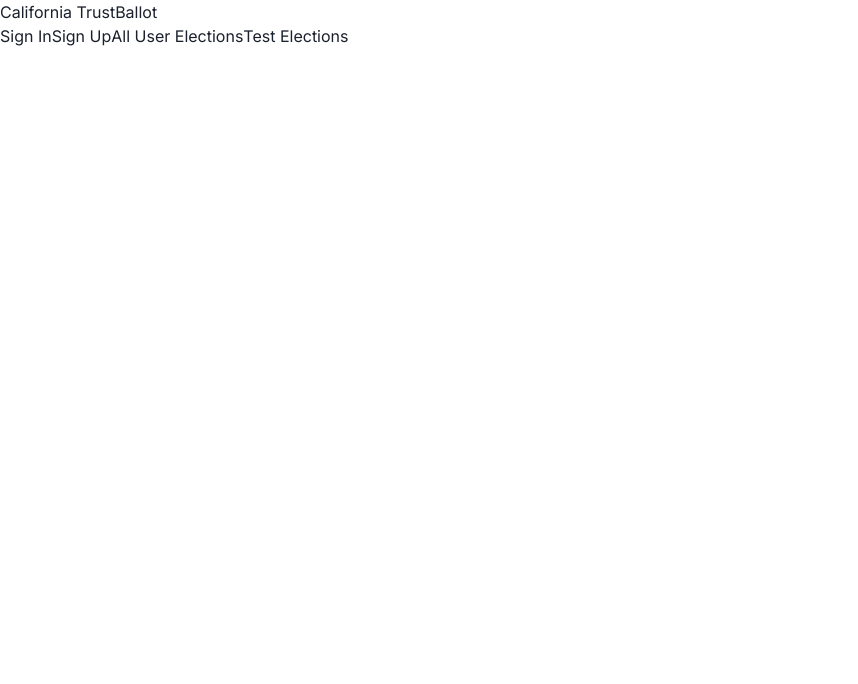
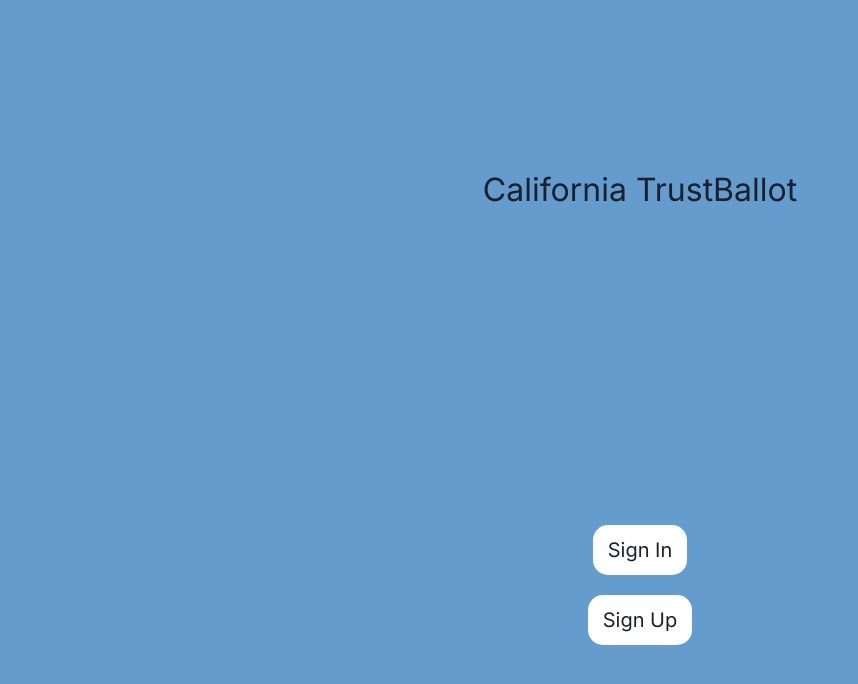
Before and after one commit to PjSingh22/TrustBallot, a Next.js app in the folder frontend/: page / in a window 1280 px wide. Shown: the top 684 px of the page, without its empty margins (0-858 px from the left). Built offline with nearby package versions, Linux system fonts and the light colour scheme.

Commit message:
add styles

```diff
--- a/frontend/app/globals.css
+++ b/frontend/app/globals.css
@@ -4,13 +4,42 @@
   box-sizing: border-box;
 }
 
-body {
+a:hover {
+  cursor: pointer;
+}
+
+
+.container {
   height: 100vh;
   display: flex;
   flex-direction: column;
+  justify-content: space-around;
+  background-color: rgb(99, 156, 205);
 }
 
+
 .nav-bar {
-  width: 100%;
+  width: fit-content;
   height: fit-content;
+  display: flex;
+  justify-content: space-evenly;
+  align-self: center;
+  align-items: center;
+  font-size: 32px;
+  padding: 20px 10px 10px;
 }
+
+.routes {
+  display: flex;
+  flex-direction: column;
+  align-items: center;
+  justify-content: center;
+}
+
+.routes > * {
+  background-color: white;
+  border-radius: 15px;
+  margin: 10px 5px;
+  padding: 10px 15px;
+  font-size: 20px;
+}
--- a/frontend/app/layout.js
+++ b/frontend/app/layout.js
@@ -1,6 +1,7 @@
 import { Inter } from "next/font/google";
 import "./globals.css";
 import { Providers } from './providers'
+
 
 const inter = Inter({ subsets: ["latin"] });
 
@@ -13,8 +14,13 @@ export default function RootLayout({ children }) {
   return (
     <html lang="en">
       <body className={inter.className}>
-        <nav className="nav-bar">California TrustBallot</nav>
-        <Providers>{children}</Providers>
+        <div className="container">
+          <nav className="nav-bar">
+          California TrustBallot
+          </nav>
+          {/* <a href="/">Home</a> */}
+          <Providers>{children}</Providers>
+        </div>
         </body>
     </html>
   );
--- a/frontend/app/page.js
+++ b/frontend/app/page.js
@@ -5,8 +5,8 @@ export default function Home() {
       <div className="routes">
         <a href="/signIn"><button>Sign In</button></a>
         <a href="/signUp"><button>Sign Up</button></a>
-        <a href="/userElections"><button>All User Elections</button></a>
-        <a href="/testElections"><button>Test Elections</button></a>
+        {/* <a href="/userElections"><button>All User Elections</button></a>
+        <a href="/testElections"><button>Test Elections</button></a> */}
       </div>
     </main>
   );
```
Also changed, not shown: frontend/app/testElections/page.js (+10 -1 lines), frontend/app/userElections/page.js (+10 -1 lines).
